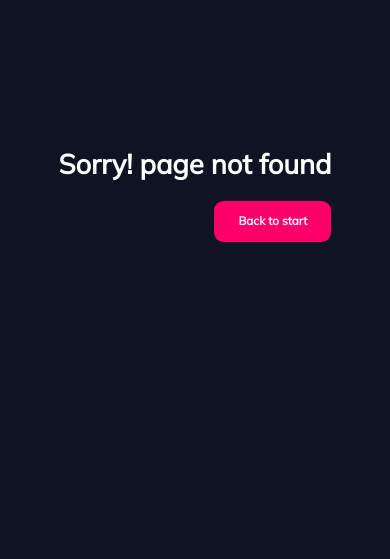
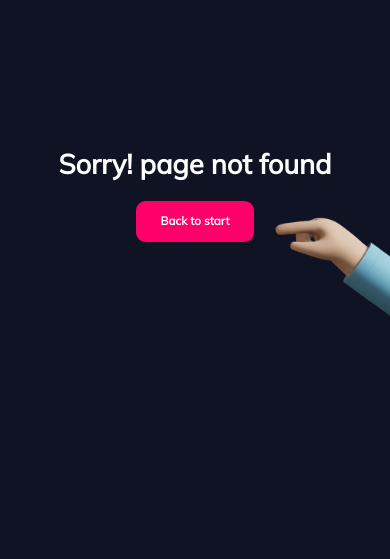
Before and after one commit to lastra-dev/games-cryteria, a PHP site: page /games-cryteria/ in a window 390 px wide. Shown: the part 141-700 px from the top of the page. Run offline with PHP 8.4, Linux system fonts and the light colour scheme; some libraries are stand-ins or nearby versions.

Commit message:
Fix error alignments

```diff
--- a/public/css/error.css
+++ b/public/css/error.css
@@ -37,7 +37,7 @@
   background-repeat: no-repeat;
   background-size: 14vw;
   background-position: bottom right;
-  top: 16vw;
+  top: 15vw;
   right: 0vw;
   z-index: -1;
 }
@@ -46,17 +46,28 @@
   font-size: 1vw;
 }
 
-@media (max-width: 660px) {
+@media screen and (max-width: 1024px) {
+  .error-page-hand {
+    top: 13vw;
+  }
+}
+
+@media screen and (max-width: 768px) {
   .game-over {
     display: none;
+  }
+  .error-section .call-to-action {
+    align-items: center;
   }
   .error-section .call-to-action h1 {
     font-size: 7vw;
   }
-  .error-page-hand {
-    display: none;
-  }
   .btn {
     font-size: 3vw;
   }
+
+  .error-page-hand {
+    background-size: 30vw;
+    top: 36vw;
+  }
 }
```
